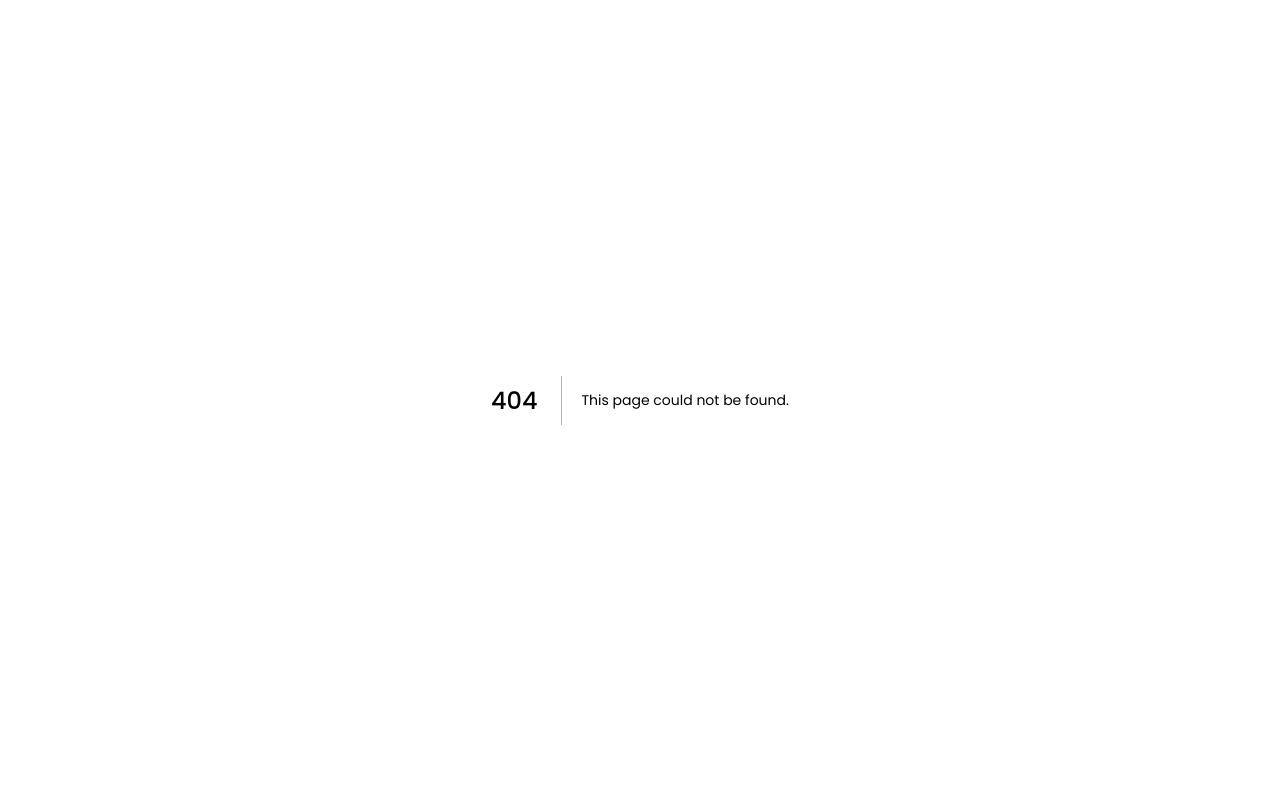
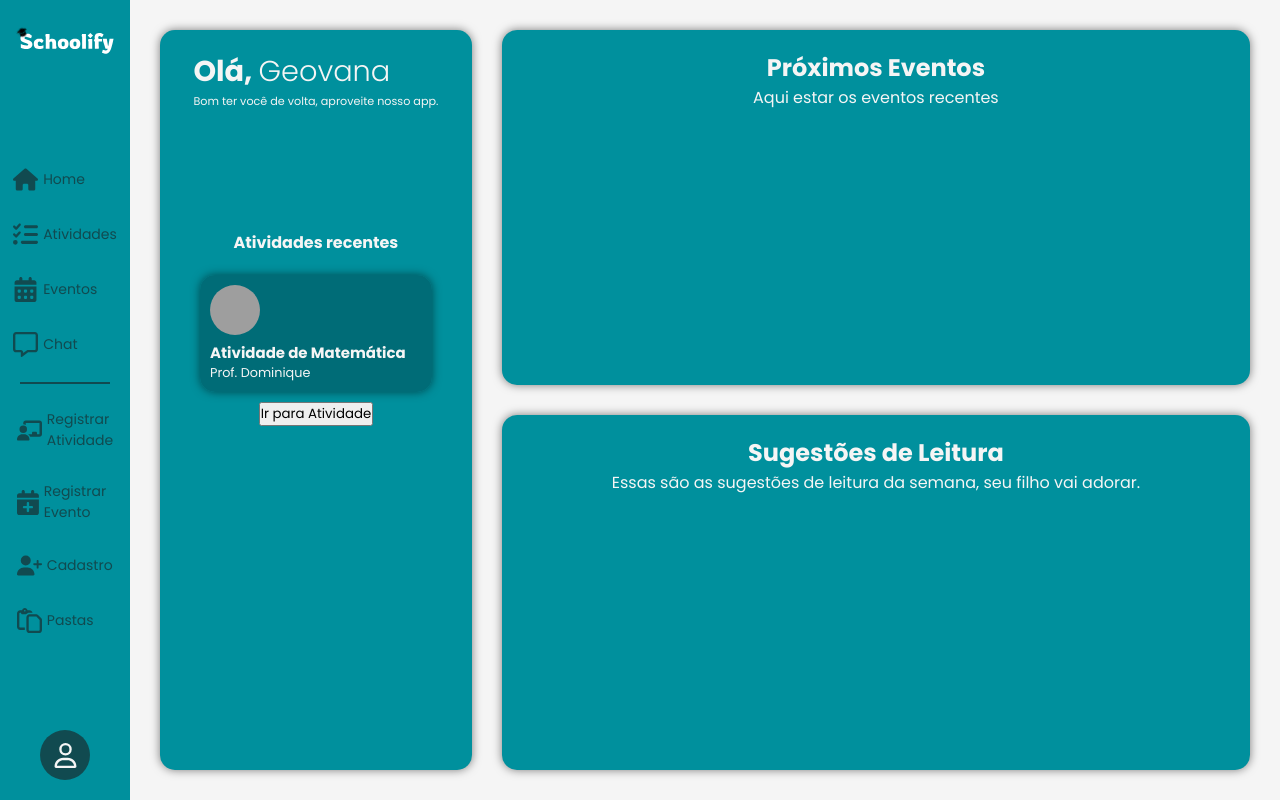
Before and after one commit to Lucas0u/Schoolify_01, a Next.js app: page /home in a window 1280 px wide. Before the commit this address had no page. Built offline with nearby package versions, Linux system fonts and the light colour scheme; grey boxes are pictures that could not be loaded.

Commit message:
"Home page + componente + containers"

```diff
--- /dev/null
+++ b/src/components/home/AtvRecentes.jsx
@@ -0,0 +1,60 @@
+import styles from "@/styles/Home.module.css";
+import { useRouter } from 'next/router';
+import { useEffect, useState } from 'react';
+import Botao from "../botoes/Botao";
+
+export default function AtvRecentes() {
+
+  const router = useRouter();
+  const [cards, setCards] = useState([]);
+
+  const getNome = () => "Geovana";
+
+  const fetchCards = () => {
+    setCards([{
+      id: 1,
+      imgUrl: 'https://img.myloview.com.br/posters/ilustracao-matematica-redondo-400-75374335.jpg',
+      nome: 'Atividade de Matemática',
+      professor: 'Prof. Dominique',
+    }]);
+  };
+
+  // Use useEffect to fetch cards when the component mounts
+  useEffect(() => {
+    fetchCards();
+  }, []); // Empty dependency array ensures this runs only once when the component mounts
+
+  return (
+    <div className={styles.acontainerAtv}>
+      <div className={styles.saudacao}>
+        <h2>
+          <span className={styles.ola}>Olá, </span>
+          <span className={styles.nome}>{getNome()}</span>
+        </h2>
+        <p>Bom ter você de volta, aproveite nosso app.</p>
+      </div>
+
+      <div className={styles.atividadesRecentes}>
+        <h2>Atividades recentes</h2>
+
+        <div className={styles.cardsContainer}>
+          {cards.map((card) => (
+            <div className={styles.card} key={card.id}>
+              <img
+                className={styles.imgCard}
+                src={card.imgUrl}
+                alt={card.nome}
+              />
+              <div className={styles.cardContent}>
+                <h3>{card.nome}</h3>
+                <p>{card.professor}</p>
+              </div>
+            </div>
+          ))}
+        </div>
+
+        <Botao className={styles.botaoAtv} onClick={() => { }} type="button">Ir para Atividade</Botao>
+      </div>
+    </div>
+  );
+}
--- /dev/null
+++ b/src/components/home/ProximosEvent.jsx
@@ -0,0 +1,10 @@
+import styles from "@/styles/Home.module.css";
+
+export default function ProximosEvent() {
+  return (
+    <div className={styles.proximosEventos}>
+      <h2>Próximos Eventos</h2>
+      <p>Aqui estar  os eventos recentes</p>
+    </div>
+  );
+}
--- /dev/null
+++ b/src/components/home/SugestLivros.jsx
@@ -0,0 +1,10 @@
+import styles from "@/styles/Home.module.css";
+
+export default function SeguetoesLivros() {
+  return (
+    <div className={styles.sugestoesLivros}>
+      <h2>Sugestões de Leitura</h2>
+      <p>Essas são as sugestões de leitura da semana, seu filho vai adorar.</p>
+    </div>
+  );
+}
--- a/src/components/menu/Menu.jsx
+++ b/src/components/menu/Menu.jsx
@@ -31,7 +31,7 @@ export default function Menu() {
   };
 
   const handleProfileClick = () => {
-    router.push('/pagina_config');
+    router.push('/perfil_config');
   };
 
   const getLiClass = (icon) => `${styles.menuItem} ${activeIcon === icon ? styles.active : ''}`;
--- a/src/pages/atividades.js
+++ b/src/pages/atividades.js
@@ -15,9 +15,6 @@ export default function Atividades() {
       <Menu />
       <div className="container_tela">
         <Atividade />
-        {/* <Botao className={styles.botao_atividade} onClick={handleAbrirAtividade}>
-          Abrir Atividade
-        </Botao> */}
       </div>
     </>
   );
--- /dev/null
+++ b/src/pages/home.js
@@ -0,0 +1,22 @@
+import AtvRecentes from "@/components/home/AtvRecentes";
+import ProximosEvent from "@/components/home/ProximosEvent";
+import SugestLivros from "@/components/home/SugestLivros";
+import Menu from "@/components/menu/Menu";
+import styles from "@/styles/Home.module.css";
+
+export default function Home() {
+  return (
+    <>
+      <Menu />
+      <div className="container_tela">
+      <div className={styles.containerTela}>
+        <AtvRecentes />
+        <div className={styles.containersDireita}>
+        <ProximosEvent />
+        <SugestLivros />
+      </div>
+    </div>
+      </div>
+    </>
+  );
+}
--- a/src/pages/index.js
+++ b/src/pages/index.js
@@ -5,7 +5,7 @@ export default function Home() {
     <>
       <Menu />
       <div className="container_tela">
-        <h1>Home</h1>
+        <h1>INDEX MUDAR PARA TELA LOGIN</h1>
       </div>
     </>
   );
--- a/src/pages/tela_login.js
+++ b/src/pages/tela_login.js
@@ -34,7 +34,11 @@ export default function TelaLogin() {
           )}
         </div>
       </div>
-      {/* Footer aqui, se necessário */}
+      <footer className={styles.footer}>
+        <p>
+          Ao continuar, você concorda com os <a href="#">Termos de Serviço</a> e <a href="#">Política de Privacidade</a> do Schoolify.
+        </p>
+      </footer>
     </div>
   );
 }
--- a/src/styles/Atividade.module.css
+++ b/src/styles/Atividade.module.css
@@ -38,6 +38,7 @@
 .capaLivro {
   width: 10rem;
   height: 14rem;
+
   margin: 20px;
 
   background-color: var(--azul-escuro);
--- /dev/null
+++ b/src/styles/Home.module.css
@@ -0,0 +1,136 @@
+.containerTela {
+  display: flex;
+  /* flex-direction: row; */
+  align-items: center;
+  justify-content: space-between;
+
+  width: 100%;
+  height: 100%;
+
+  gap: 30px;
+}
+
+/* CSS - Saudação + Atividades recentes */
+
+.acontainerAtv {
+  width: 40%;
+  height: 100%;
+
+  padding: 20px;
+
+  display: flex;
+  flex-direction: column;
+  align-items: center;
+
+
+  background-color: var(--azul-intermediário);
+  color: var(--branco);
+  border-radius: 15px;
+
+  box-shadow: 0 0 10px rgba(0, 0, 0, 0.5);
+}
+
+.saudacao h2 {
+  font-size: 1.8rem;
+
+}
+
+.saudacao .nome {
+  font-weight: 300;
+
+}
+
+.saudacao p {
+  font-size: 0.7rem;
+}
+
+/* CSS - Atividades recentes */
+
+.atividadesRecentes {
+  width: 100%;
+  height: 100%;
+
+  margin-top: 100px;
+
+  padding: 20px;
+
+  display: flex;
+  flex-direction: column;
+
+}
+
+.atividadesRecentes h2 {
+  font-size: 1rem;
+  margin-bottom: 10px;
+}
+
+.atividadesRecentes {
+  display: flex;
+  flex-direction: column;
+  align-items: center;
+
+  width: 100%;
+  height: 100%;
+}
+
+.atividadesRecentes .cardsContainer {
+  display: flex;
+  /* flex-direction: column; */
+  /* align-items: center; */
+
+  width: 100%;
+  /* height: 100%; */
+
+  background-color: var(--azul-escuro);
+  border-radius: 15px;
+
+  box-shadow: 0 0 10px rgba(0, 0, 0, 0.5);
+
+  padding: 10px;
+  margin: 10px 0;
+}
+
+.atividadesRecentes .cardsContainer .imgCard {
+  width: 50px;
+  height: 50px;
+
+  border-radius: 50%;
+}
+
+.cardsContainer .cardContent {
+  font-size: 0.8rem;
+}
+
+
+
+/* CSS - Container direita + proximos eventos e sugestoes de livros */
+
+.containersDireita {
+  width: 100%;
+  height: 100%;
+
+  display: flex;
+  flex-direction: column;
+  align-items: center;
+
+  gap: 30px;
+}
+
+.proximosEventos,
+.sugestoesLivros {
+  width: 100%;
+  height: 100%;
+
+  display: flex;
+  flex-direction: column;
+  align-items: center;
+
+  padding: 20px;
+
+
+  background-color: var(--azul-intermediário);
+  color: var(--branco);
+  border-radius: 15px;
+
+  box-shadow: 0 0 10px rgba(0, 0, 0, 0.5);
+}
```
Also changed, not shown: src/components/home/Home.jsx (added, +23 -0 lines), src/styles/Login.module.css (+18 -0 lines).
